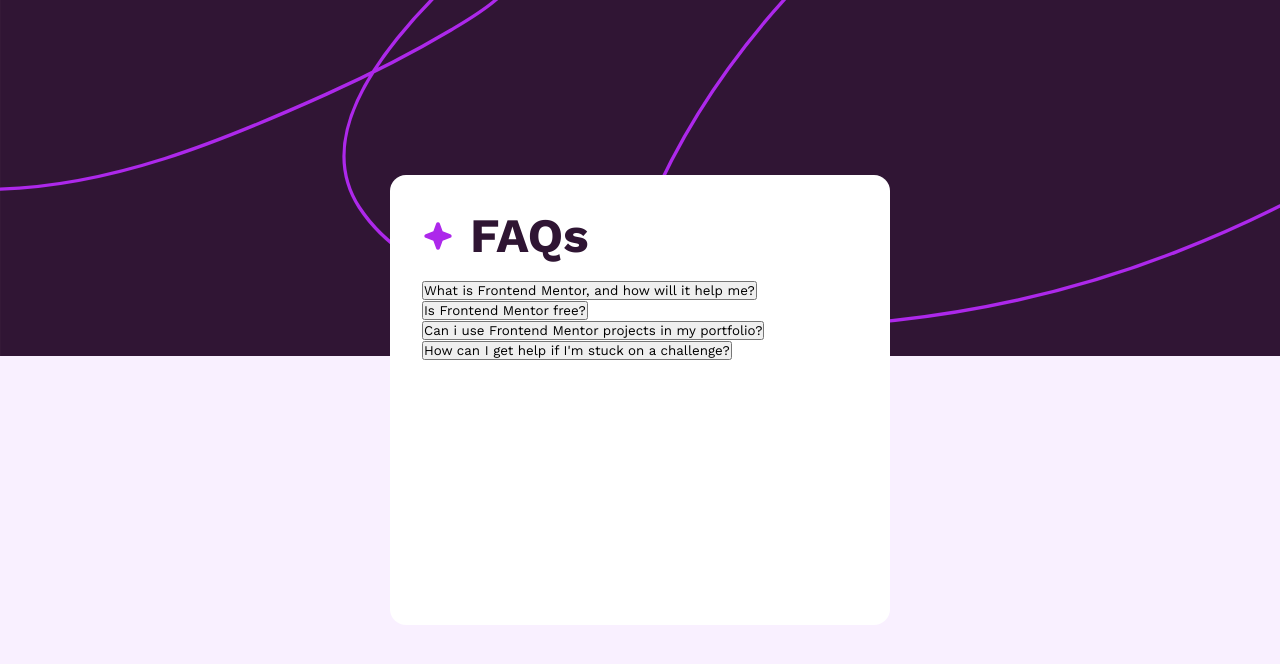
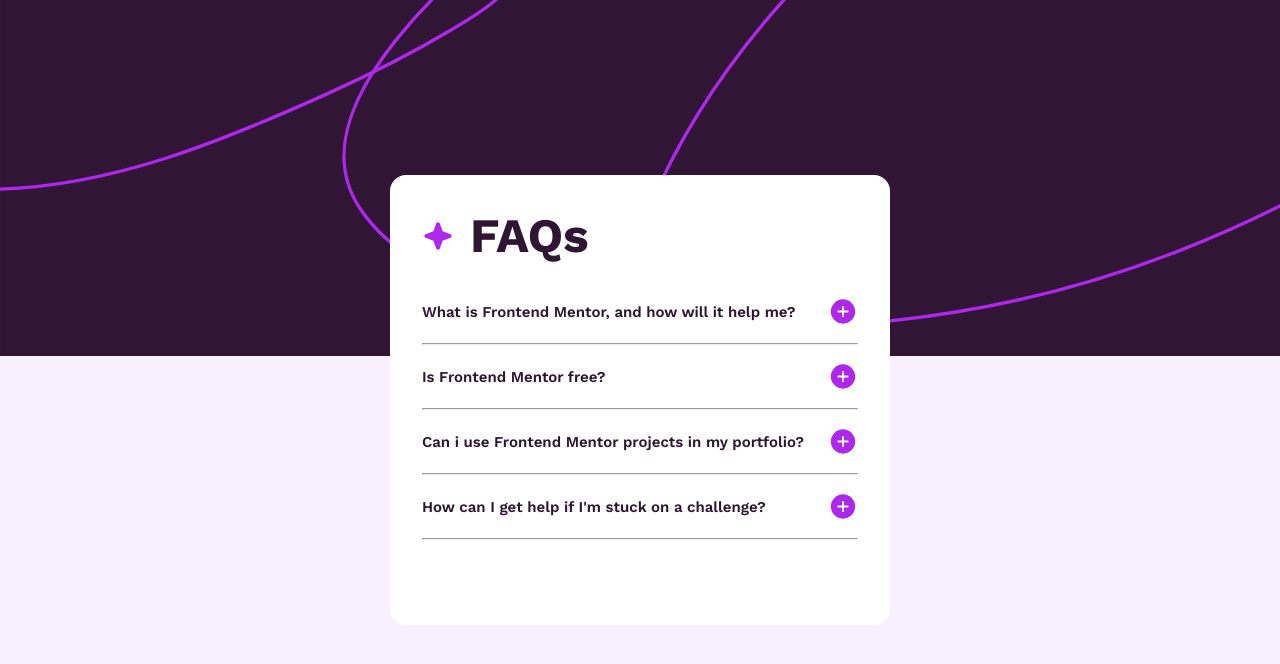
Before and after one commit to lucarl07/faq-accordion, a React (Vite) app: page / in a window 1280 px wide. Shown: the top 664 px of the page. Built offline with nearby package versions, Linux system fonts and the light colour scheme.

Commit message:
Stylize the modal containers

```diff
--- a/src/components/Button/Button.css
+++ b/src/components/Button/Button.css
@@ -0,0 +1,11 @@
+.btn {
+    display: inherit;
+    flex-direction: row;
+    align-items: center;
+    justify-content: space-between;
+    background: none;
+    border: none;
+    color: var(--Dark-purple);
+    font-weight: 600;
+    font-size: var(--p-size);
+}
--- a/src/components/Button/Button.jsx
+++ b/src/components/Button/Button.jsx
@@ -1,9 +1,24 @@
+// Components and stylesheets:
+import React from 'react';
 import './Button.css'
+
+// Images:
+import iconMinus from '../../assets/images/icon-minus.svg';
+import iconPlus from '../../assets/images/icon-plus.svg';
+
+const Icon = ({modal}) => {
+    const image = modal === true? iconMinus : iconPlus
+
+    return (
+        <img src={image} alt="Click to enable or disable" />
+    );
+}
 
 const Button = ({setModal, modal, text}) => {
     return (
         <button className='btn' onClick={() => setModal(!modal)}>
-            {text}
+            <span>{text}</span>
+            <Icon modal={modal} />
         </button>
     );
 }
--- a/src/components/Modal/Modal.css
+++ b/src/components/Modal/Modal.css
@@ -0,0 +1,4 @@
+.answer {
+    font-size: var(--p-size);
+    color: var(--Grayish-purple);
+}
--- /dev/null
+++ b/src/components/ModalContainer/ModalContainer.css
@@ -0,0 +1,6 @@
+.question {
+    display: flex;
+    flex-direction: column;
+    margin-top: 1rem;
+    gap: 1rem;
+}
--- a/src/components/ModalContainer/ModalContainer.jsx
+++ b/src/components/ModalContainer/ModalContainer.jsx
@@ -1,14 +1,16 @@
 import React from "react";
 import Button from "../Button/Button";
 import Modal from "../Modal/Modal";
+import './ModalContainer.css';
 
 const ModalContainer = ({question, answer}) => {
     const [modal, setModal] = React.useState(false);
 
     return (
         <div className='question'>
-            <Button setModal={setModal} modal={modal} text={question}/>
+            <Button setModal={setModal} modal={modal} text={question} />
             <Modal modal={modal} text={answer}/>
+            <hr/>
         </div>
     );
 }
--- a/src/style.css
+++ b/src/style.css
@@ -7,7 +7,7 @@
     --Dark-purple: hsl(292, 42%, 14%);
 
     /* Font Size: */
-    --p-size: 16px;
+    --p-size: 15px;
 }
 
 /* Font - Work Sans: */
```
